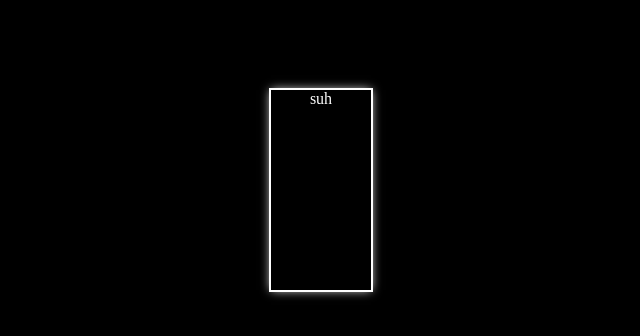
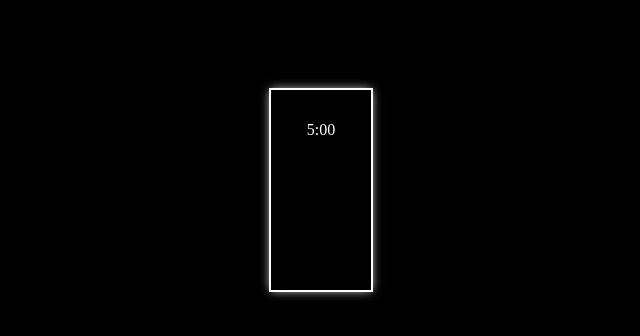
Before and after one commit to moefingers/react-timer-stopwatch-v2, a React (Vite) app: page / in a window 1280 px wide. Shown: the top 336 px of the page, without its empty margins (319-959 px from the left). Built offline with nearby package versions, Linux system fonts and the light colour scheme.

Commit message:
added a child that animates position on click with the circlization

```diff
--- a/package.json
+++ b/package.json
@@ -9,6 +9,7 @@
     "build": "vite build",
     "lint": "eslint . --ext js,jsx --report-unused-disable-directives --max-warnings 0",
     "preview": "vite preview",
+    "predeploy": "npm run build",
     "deploy": "gh-pages -d dist"
   },
   "dependencies": {
@@ -23,6 +24,7 @@
     "eslint-plugin-react": "^7.34.1",
     "eslint-plugin-react-hooks": "^4.6.0",
     "eslint-plugin-react-refresh": "^0.4.6",
+    "gh-pages": "^6.1.1",
     "vite": "^5.2.0"
   }
 }
--- a/src/App.css
+++ b/src/App.css
@@ -3,20 +3,35 @@ html {
   color: white;
 }
 
-.test {
+.test-wrapper {
   margin: 90px auto;
-  text-align: center;
   width: 100px;
   height: 200px;
+  position: relative;
   outline: white solid 2px;
   box-shadow: 0 0 10px white;
   transition: .6s;
   cursor:pointer;
 }
 
-.testActive {
+.test-wrapper-altered {
   width: 100px;
   height: 100px;
   border-radius: 50%;
+}
 
+.test-child{
+  width: 40px;
+  /* outline: white dashed 1px; */
+  position: absolute;
+  top: 20%;
+  left: 50%;
+  transform: translate(-50%, -50%);
+  transition: .5s;
+
+  text-align: center;
 }
+
+.test-child-altered{
+  top: 50%;
+}
--- a/src/App.jsx
+++ b/src/App.jsx
@@ -2,11 +2,13 @@ import './App.css'
 import { useState } from 'react'
 
 function App() {
-  const [testClassNameActive, setTestClassNameActive] = useState(false)
+  const [circlizedActive, setCirclizedActive] = useState(false)
 
   return (
     <>
-      <div className={`test ${testClassNameActive ? 'testActive' : ''}`} onClick={() => setTestClassNameActive(!testClassNameActive)}>suh</div>
+      <div className={`test-wrapper ${circlizedActive ? 'test-wrapper-altered' : ''}`} onClick={() => setCirclizedActive(!circlizedActive)}>
+        <div className={`test-child ${circlizedActive ? 'test-child-altered' : ''}`}>5:00</div>
+      </div>
     </>
   )
 }
```
Also changed, not shown: 1 other file (tests, documents, lock files or other folders).
